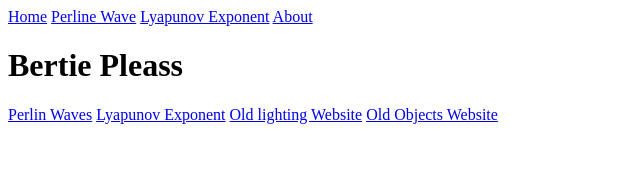
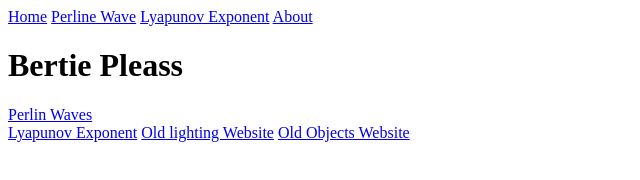
Before and after one commit to bertiepleass/bertiepleass.github.io, a plain HTML site: page index.html in a window 1280 px wide. Shown: the whole page, without its empty margins (0-640 px from the left). Drawn offline with Linux system fonts and the light colour scheme.

Commit message:
Fix formatting of Perlin Waves link in index.html

```diff
--- a/index.html
+++ b/index.html
@@ -13,7 +13,7 @@
 </nav>
   <body>
     <h1>Bertie Pleass</h1>
-    <a href="perlin.html">Perlin Waves</a>
+    <a href="perlin.html">Perlin Waves</a><br>
     <a href="/lyapunov.html">Lyapunov Exponent</a>
 
     <a href="https://bertie-pleass.squarespace.com/">Old lighting Website</a>
```
